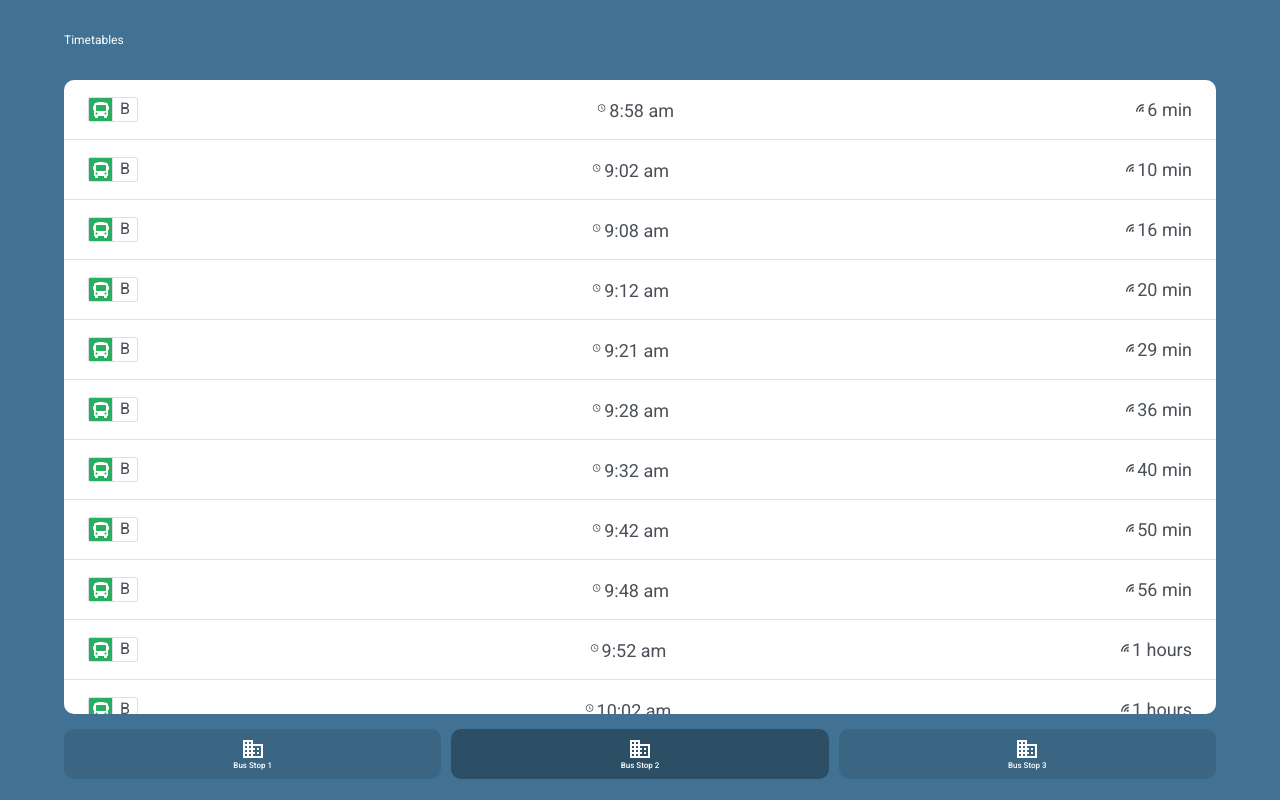
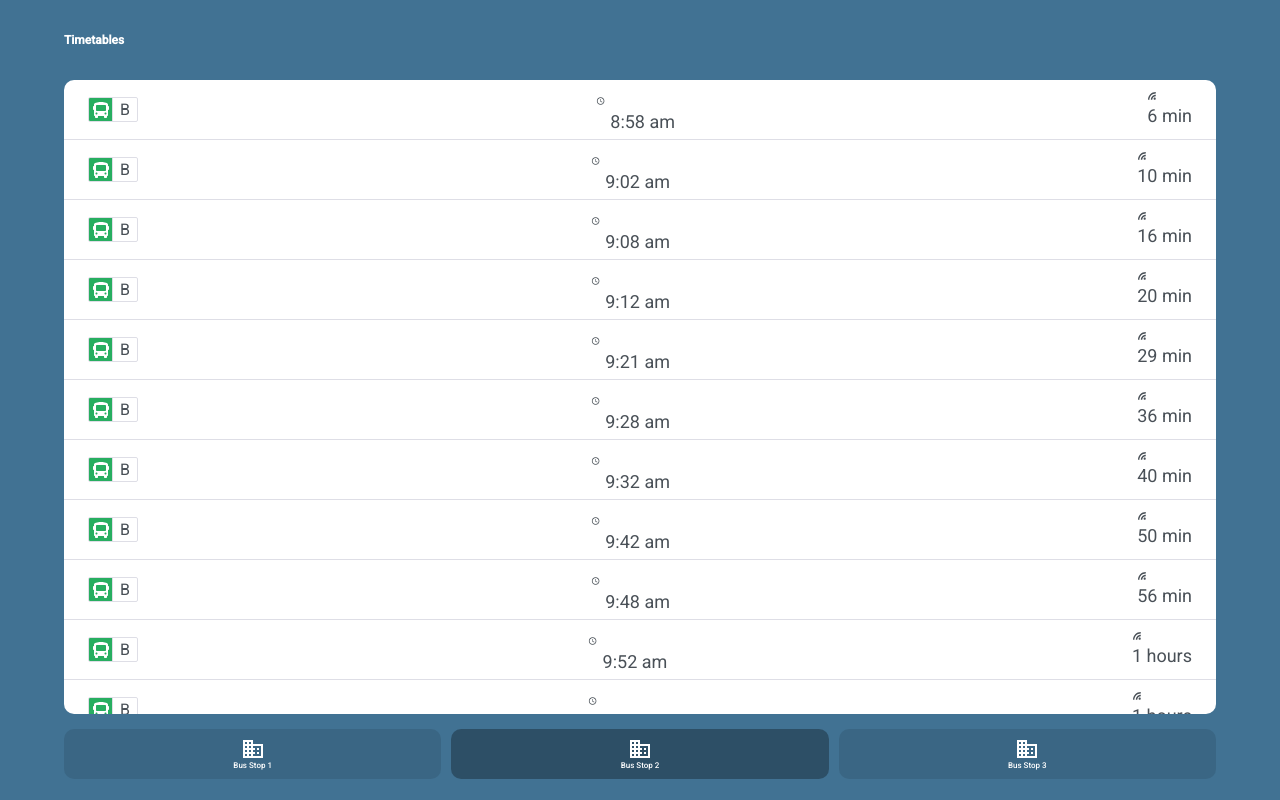
Before and after one commit to PierreDaily/ccbus, a Vue app: page / in a window 1280 px wide. Built offline with nearby package versions, Linux system fonts and the light colour scheme.

Commit message:
build - tailwind setup

```diff
--- a/package.json
+++ b/package.json
@@ -25,12 +25,15 @@
     "@storybook/vue3": "^6.4.19",
     "@vitejs/plugin-vue": "^2.2.0",
     "@vue/test-utils": "^2.0.0-rc.18",
+    "autoprefixer": "^10.4.8",
     "babel-loader": "^8.2.4",
     "c8": "^7.11.0",
     "happy-dom": "^2.50.0",
+    "postcss": "^8.4.16",
     "sass": "^1.49.9",
     "sass-loader": "^12.6.0",
     "storybook-builder-vite": "^0.1.22",
+    "tailwindcss": "^3.1.8",
     "typescript": "^4.5.4",
     "vite": "^2.8.0",
     "vitest": "^0.7.11",
--- /dev/null
+++ b/postcss.config.js
@@ -0,0 +1,6 @@
+module.exports = {
+  plugins: {
+    tailwindcss: {},
+    autoprefixer: {},
+  },
+}
--- a/src/App.vue
+++ b/src/App.vue
@@ -1,6 +1,6 @@
 <template>
   <Layout>
-    <h1>Timetables</h1>
+    <h1 class="font-bold">Timetables</h1>
     <View
       width="100%"
       height="calc(calc(100 * var(--vh)) - (0.67em * 2) - 2em - 50px - 15px - (1.5 * 2em))"
@@ -48,7 +48,8 @@
 import data from "./assets/timestables.json";
 import { twentyFourHToIsoDateString } from "./components/TimeTable/utils/utils";
 import { formatTime, minutesLeft, timeLeft } from "./utils";
-import "normalize.css";
+// import "normalize.css";
+import './index.css'
 
 type BusStop = "bus-stop-1" | "bus-stop-2" | "bus-stop-3";
 
--- /dev/null
+++ b/src/index.css
@@ -0,0 +1,3 @@
+@tailwind base;
+@tailwind components;
+@tailwind utilities;
--- /dev/null
+++ b/tailwind.config.js
@@ -0,0 +1,10 @@
+/** @type {import('tailwindcss').Config} */
+module.exports = {
+  content: ["./index.html",
+  "./src/**/*.{vue,js,ts,jsx,tsx}",
+  ],
+  theme: {
+    extend: {},
+  },
+  plugins: [],
+}
```
Also changed, not shown: 2 other files (tests, documents, lock files or other folders).
